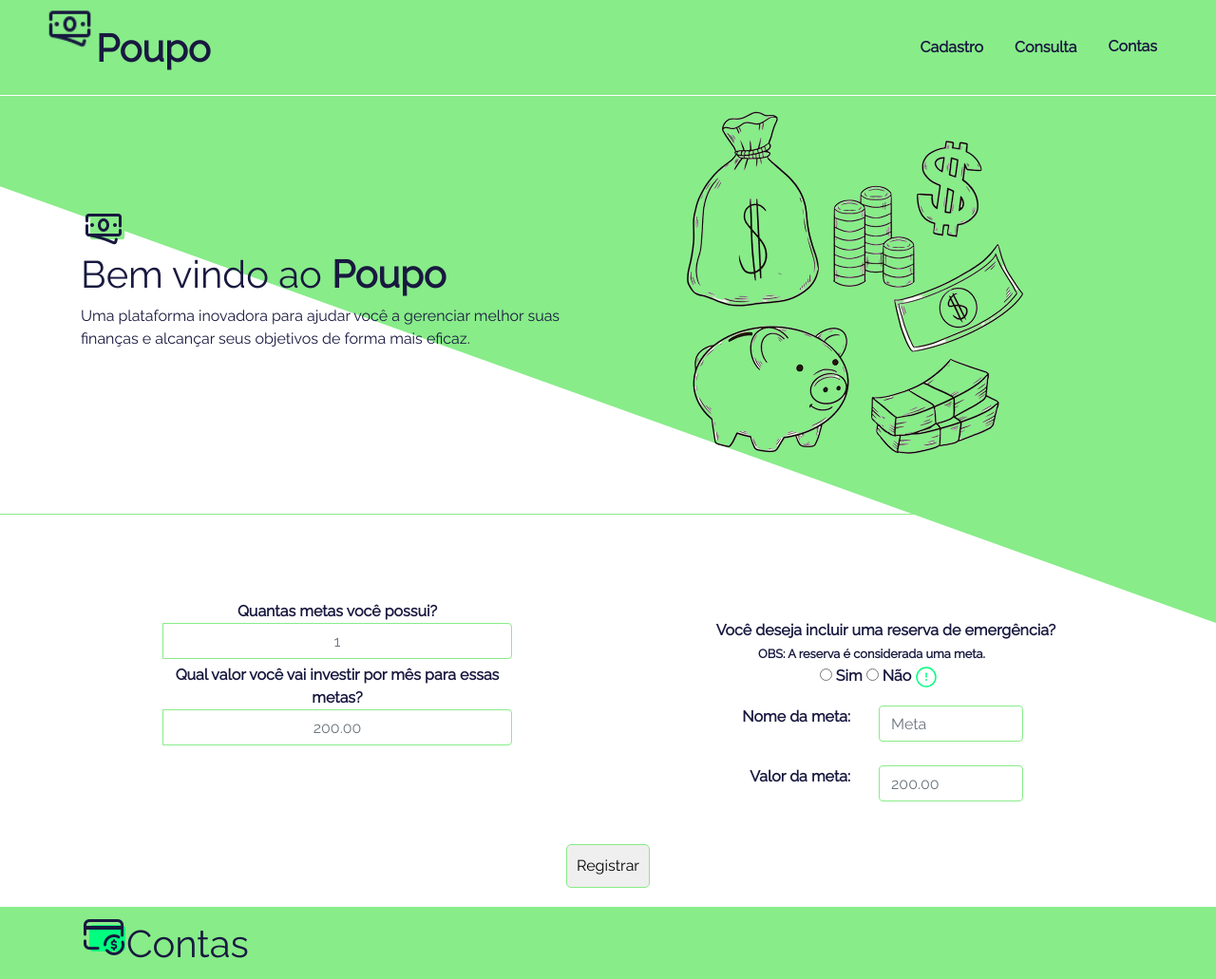
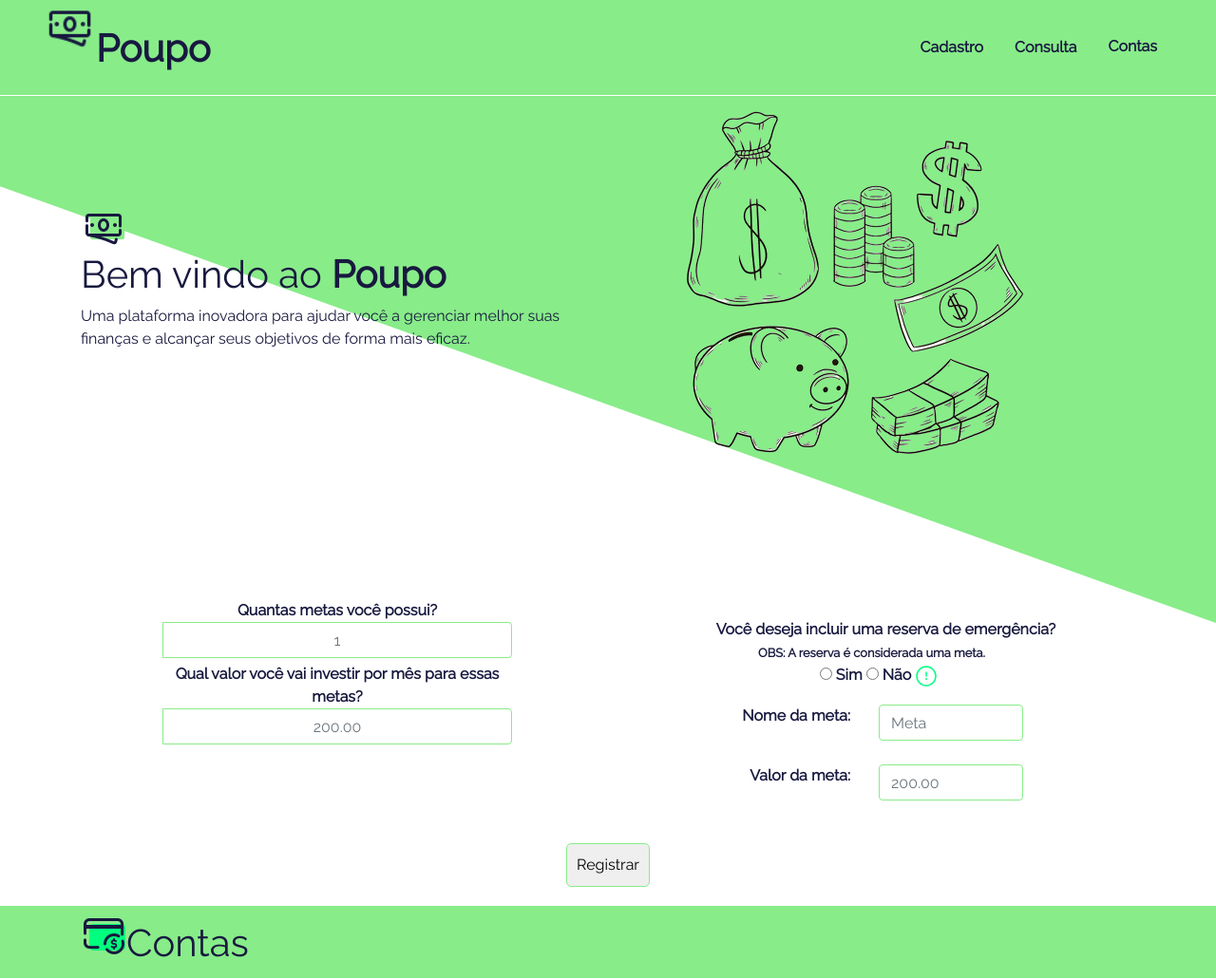
Before and after one commit to Leonsis/Contas, a plain HTML site: page index.html in a window 1280 px wide. Shown: the whole page at 95% size. Drawn offline with nearby package versions, Linux system fonts and the light colour scheme.

Commit message:
Atualizar o organizadorFinanceiro.css

```diff
--- a/src/css/organizadorFinanceiro.css
+++ b/src/css/organizadorFinanceiro.css
@@ -1,7 +1,7 @@
 section#organizadorFinanceiro {
     padding-top: 40px;
     text-align: center;
-    border-top: 1px solid var(--cor-principal);
+    /*border-top: 1px solid var(--cor-principal);*/
     margin-top: 40px;
 }
 
```
